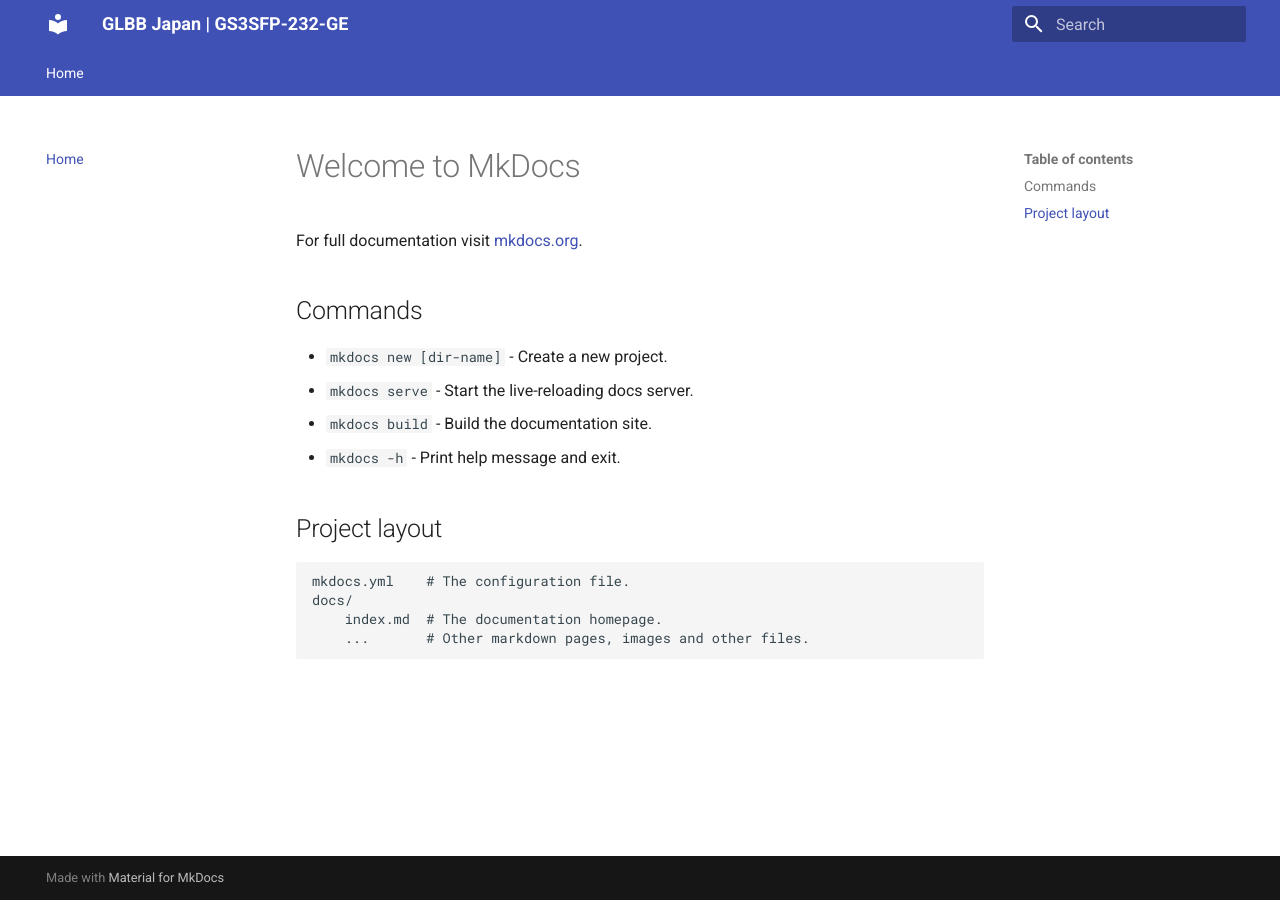
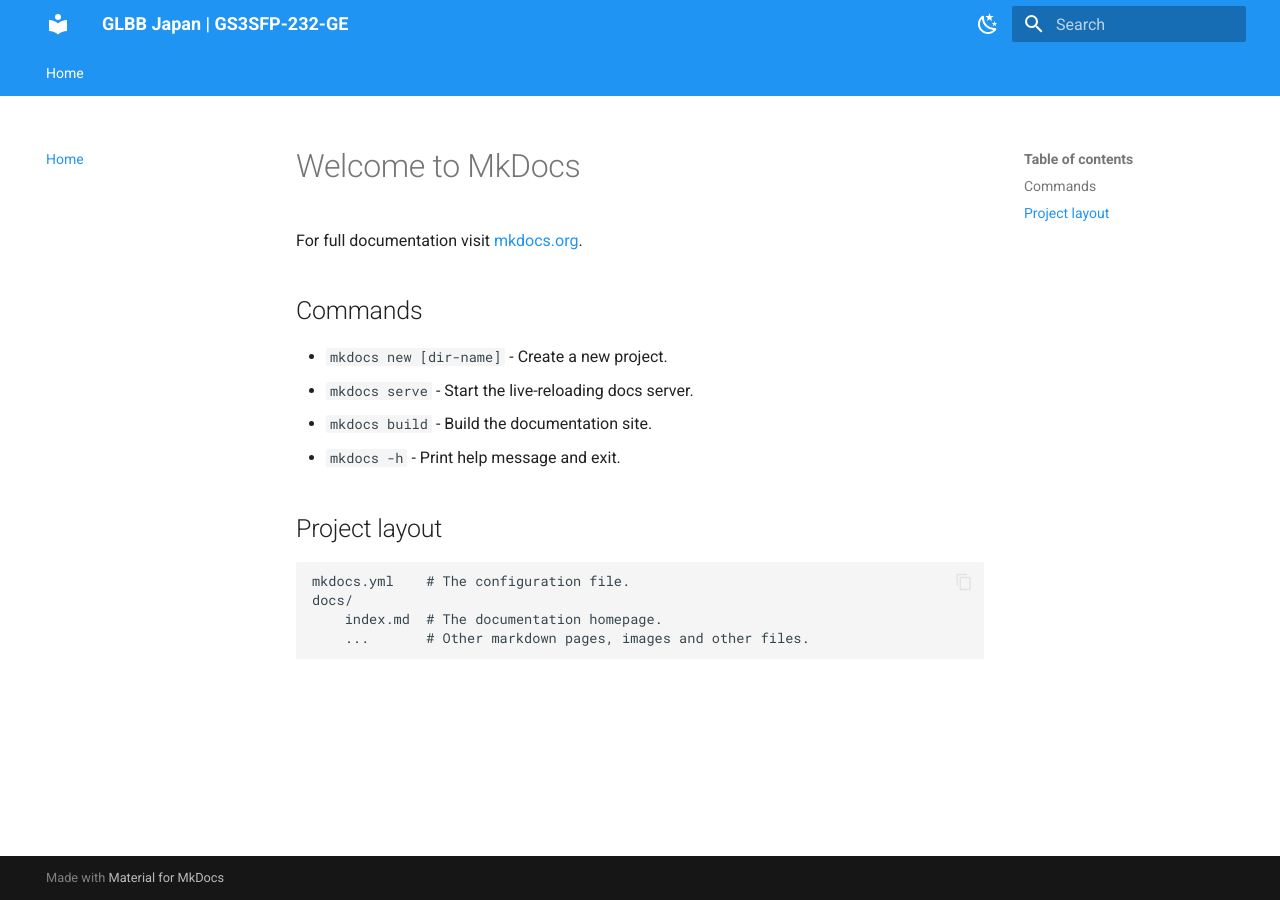
Before and after one commit to h0fmn/gs3-documentation, an MkDocs documentation site: the page built from docs/index.md, in a window 1280 px wide. Built offline with MkDocs 1.6.1 and Material for MkDocs 9.7.7, drawn with Linux system fonts in a browser that asks for light colours.

Commit message:
Added dark/light mode toggle

```diff
--- a/mkdocs.yml
+++ b/mkdocs.yml
@@ -7,6 +7,25 @@
     - navigation.sections
     - search.highlight
     - search.suggest
+    - content.code.copy
+    - content.code.annotate
+    - navigation.instant
+    - palette.toggle
+  palette:
+    - media: "(prefers-color-scheme: light)"
+      scheme: default
+      primary: blue
+      accent: indigo
+      toggle:
+        icon: material/weather-night
+        name: Switch to dark mode
+    - media: "(prefers-color-scheme: dark)"
+      scheme: slate
+      primary: blue
+      accent: indigo
+      toggle:
+        icon: material/weather-sunny
+        name: Switch to light mode
 
 nav:
   - Home: index.md
```
